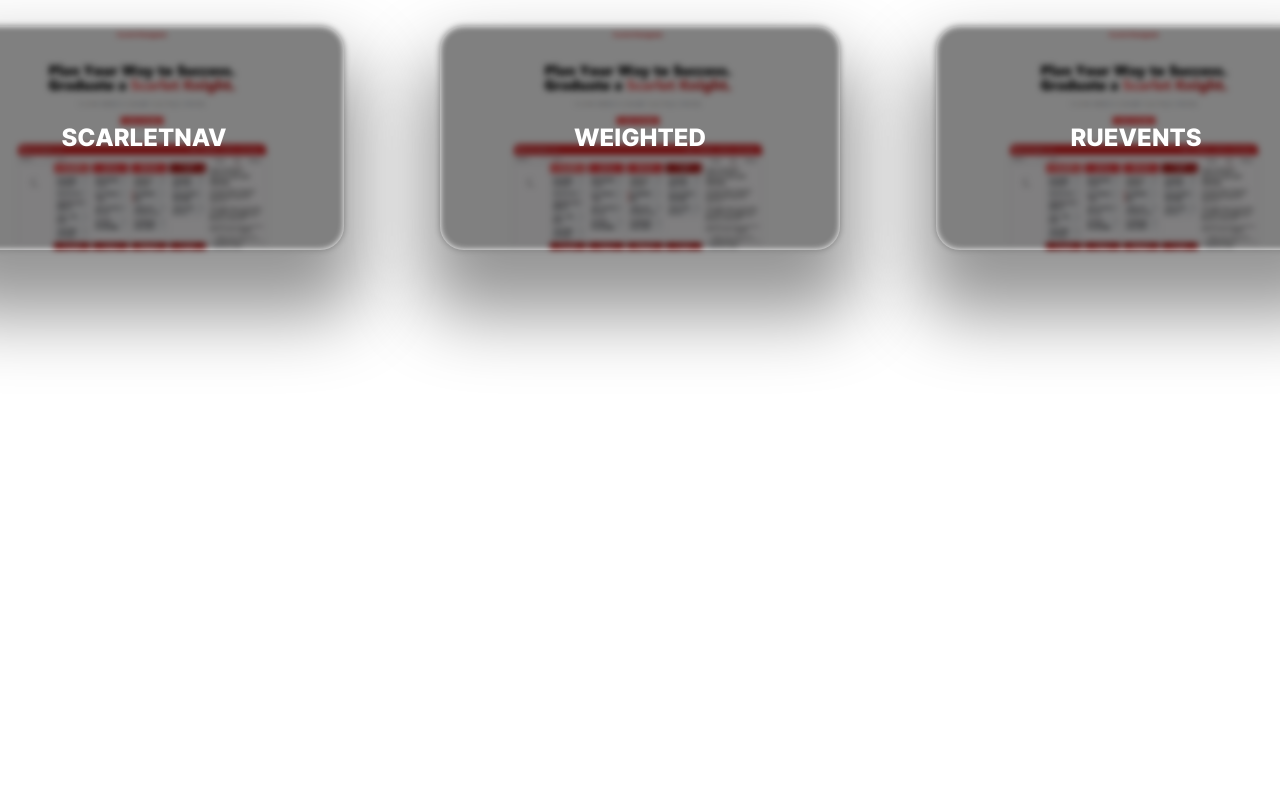
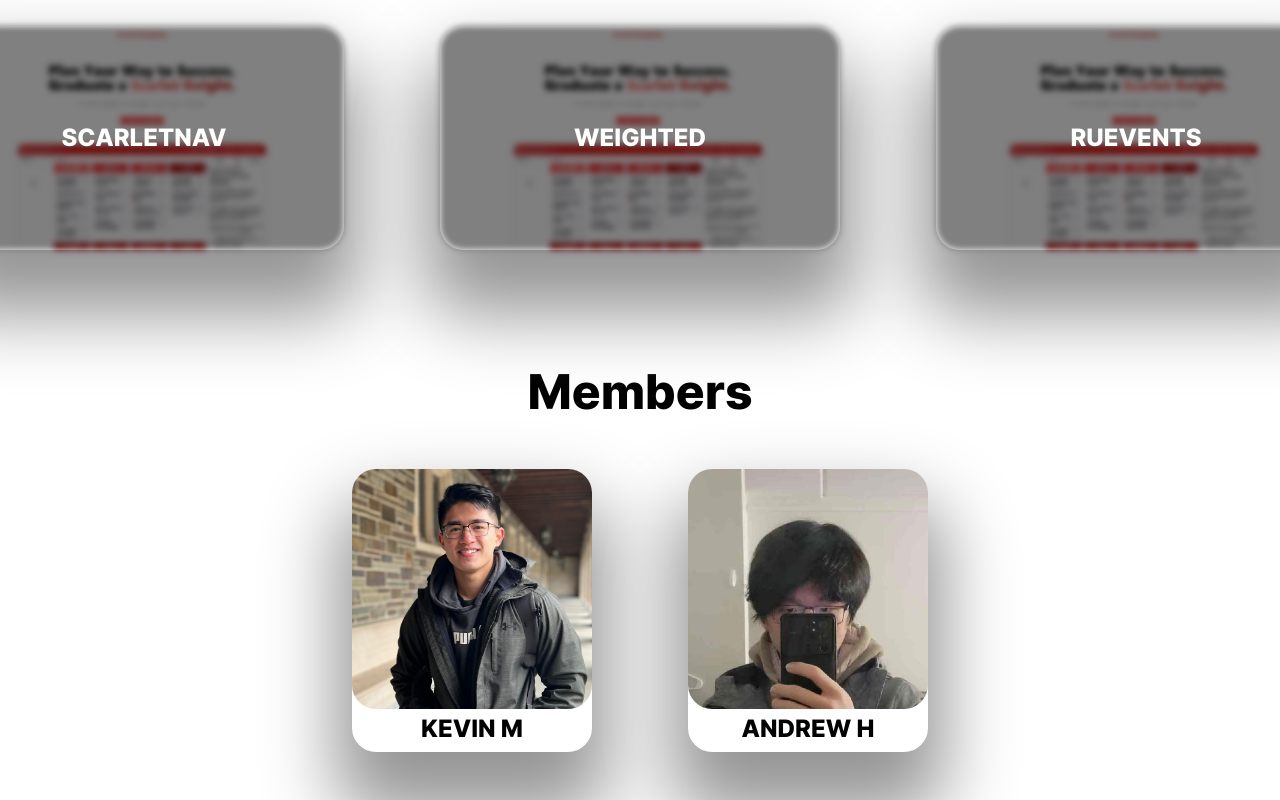
Before and after one commit to openscarletorg/openscarlet.org, a React (Create React App) app: page / in a window 1280 px wide. Shown: the part 816-1616 px from the top of the page. Before the commit the page ends 1274 px from the top, so only its background shows below. Built offline with nearby package versions, Linux system fonts and the light colour scheme.

Commit message:
Add members

```diff
--- a/src/App.js
+++ b/src/App.js
@@ -2,12 +2,14 @@
 import Hero from './Hero';
 import Navbar from './Navbar';
 import Projects from './Projects';
+import Members from './Members';
 
 function App() {
   return <>
     <Navbar/>
     <Hero/>
     <Projects/>
+    <Members/>
   </>
 }
 
--- /dev/null
+++ b/src/Members.js
@@ -0,0 +1,22 @@
+import kevinImg from './images/kevin.jpg'
+import andrewImg from './images/andrew.jpg'
+
+export default function Members() {
+    return <div className="membersRoot">
+        <h1>Members</h1>
+        <div className="members">
+            <div className="member">
+                <img src={kevinImg} alt="kevin"/>
+                <div className="name">
+                    <h2>Kevin M</h2>
+                </div>
+            </div>
+            <div className="member">
+                <img src={andrewImg} alt="andrew"/>
+                <div className="name">
+                    <h2>Andrew H</h2>
+                </div>
+            </div>
+        </div>
+    </div>
+}
--- a/src/Projects.js
+++ b/src/Projects.js
@@ -1,5 +1,4 @@
 import scarletnavImg from './images/scarletnav.png'
-import githubIcon from './icons/github.svg'
 
 export default function Projects() {
     return <div className="projectsRoot">
--- a/src/styles.css
+++ b/src/styles.css
@@ -65,6 +65,7 @@
 .projectsRoot {
     padding: 10rem;
     padding-top: 2rem;
+    padding-bottom: 0;
 }
 
 .projectsRoot h1 {
@@ -80,7 +81,6 @@
     line-height: 0;
     justify-content: center;
 }
-
 
 div.project {
     border-radius: 1.5rem;
@@ -116,3 +116,44 @@
     object-fit: cover;
     filter: blur(0.2rem) brightness(50%);
 }
+
+.membersRoot {
+    padding: 10rem;
+    padding-bottom: 0;
+    padding-top: 2rem;
+}
+
+.membersRoot h1 {
+    text-align: center;
+    font-size: 3rem;
+    margin-bottom: 0rem;
+}
+
+.members {
+    margin: 0;
+    display: flex;
+    width: 100%;
+    line-height: 0;
+    justify-content: center;
+}
+
+div.member {
+    border-radius: 1.5rem;
+    margin: 3rem;
+    text-transform: uppercase;
+    background-color: white;
+    box-shadow: 0 3rem 4.5rem 1rem rgb(149, 149, 149);
+    position: relative;
+}
+
+div.member img {
+    border-radius: 1.5rem;
+    object-fit: fill;
+    width: 15rem;
+    object-fit: cover;
+}
+
+div.name {
+    text-align: center;
+    padding-bottom: 0.2rem;
+}
```
Also changed, not shown: src/images/andrew.jpg (added), src/images/kevin.jpg (added).
